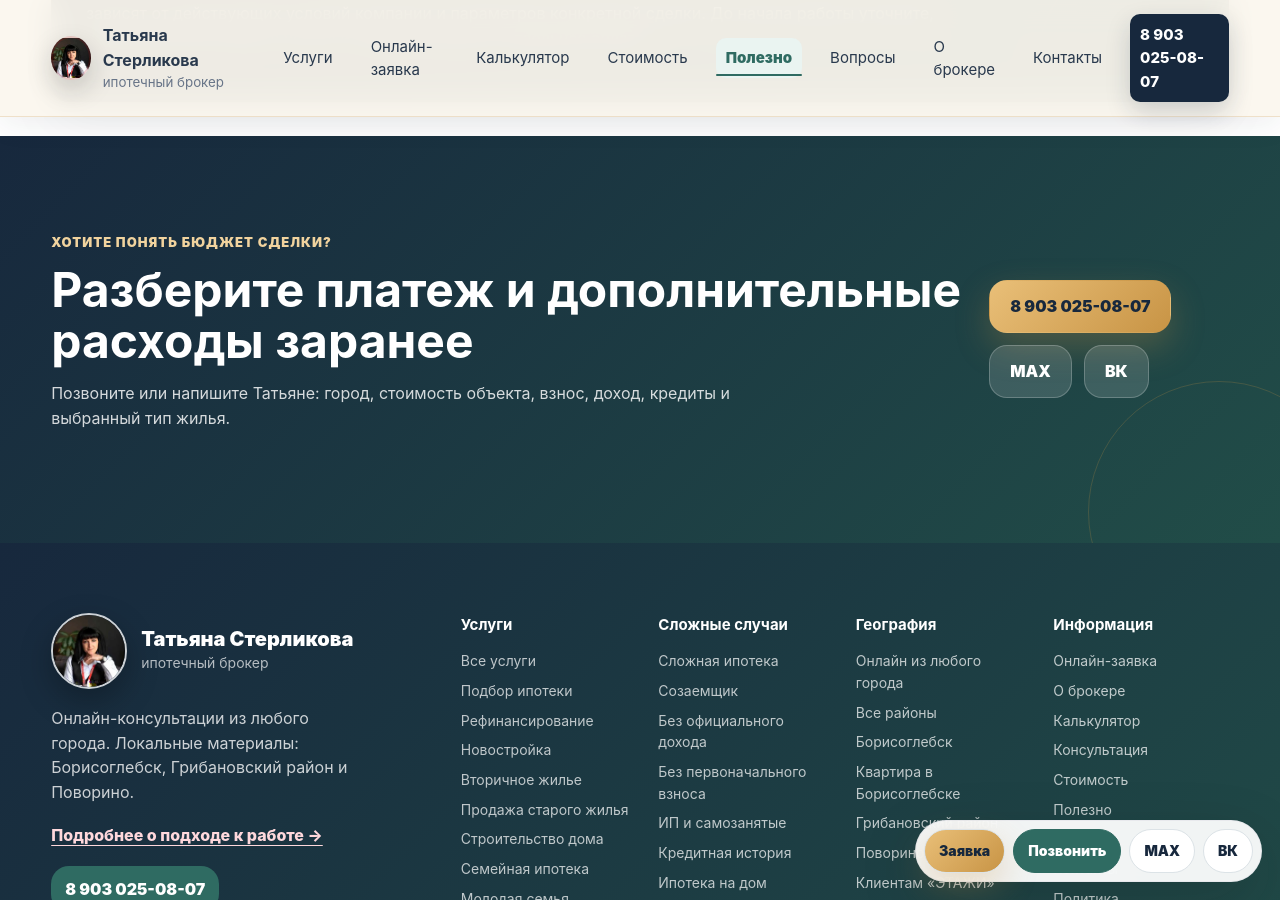
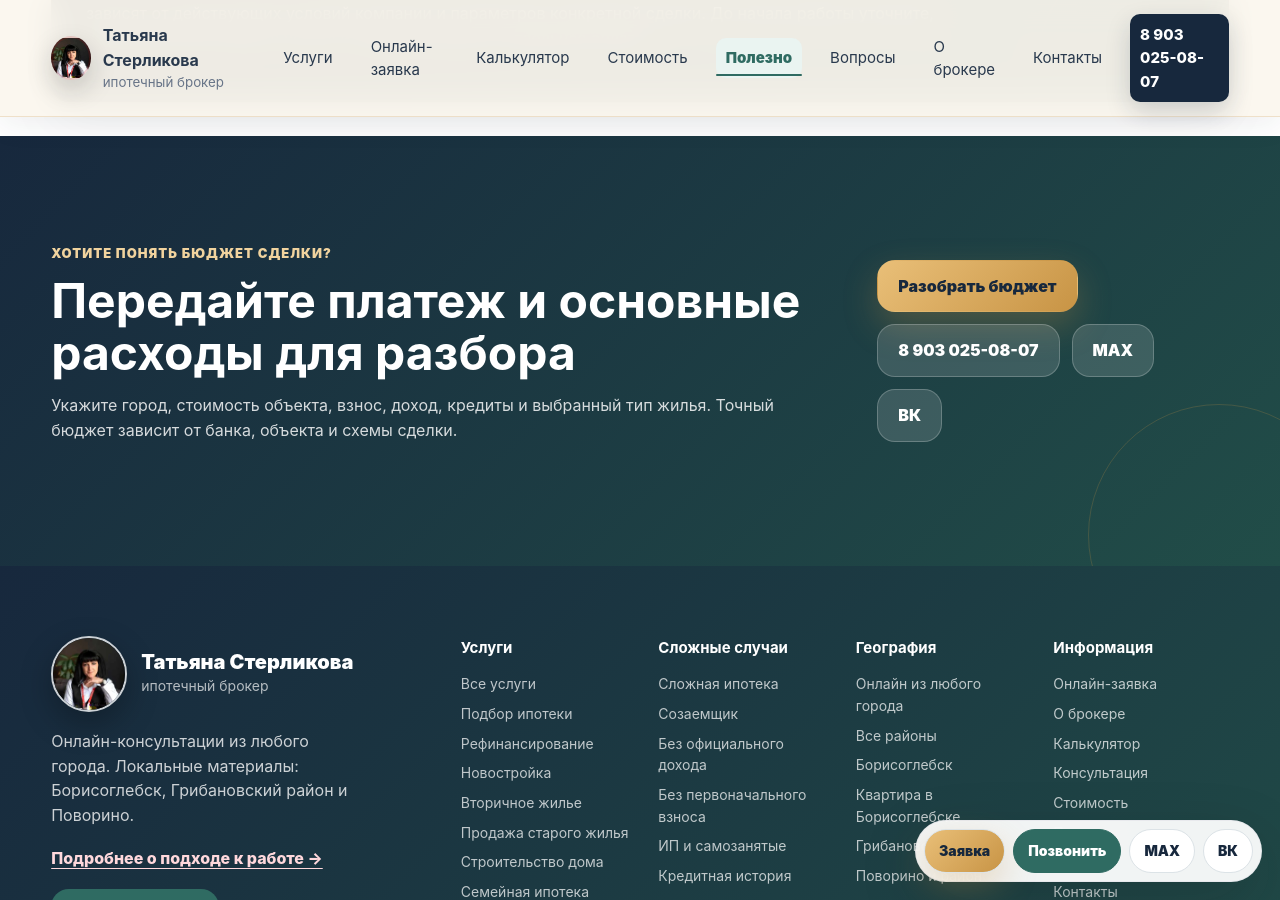
Before and after one commit to deputat36/broker, a Jekyll site: the page built from polezno/rashody-pri-oformlenii-ipoteki.md, in a window 1280 px wide and 900 px high, scrolled down 3461 px. Built offline with Jekyll 4.4.1, drawn with Linux system fonts in a browser that asks for light colours; some of the changed text lies outside the part shown.

Commit message:
Добавить маршрут заявки со страницы расходов по ипотеке (#95)
Связать бюджет сделки с онлайн-заявкой и тематическими материалами по взносу, авансу и резерву без универсальных сумм расходов.

```diff
--- a/polezno/rashody-pri-oformlenii-ipoteki.md
+++ b/polezno/rashody-pri-oformlenii-ipoteki.md
@@ -14,7 +14,8 @@
   <p class="lead">Ежемесячный платеж — не единственная сумма, которую нужно планировать. До сделки важно заранее посчитать первоначальный взнос, оценку, страхование, оформление документов, аванс и финансовый резерв после покупки.</p>
   <div class="hero-actions">
     <a class="btn btn-primary" href="{{ '/kalkulyator-ipoteki/' | relative_url }}">Посчитать платеж</a>
-    <a class="btn btn-secondary" href="tel:+79030250807">Позвонить Татьяне</a>
+    <a class="btn btn-secondary" href="{{ '/online-zayavka/' | relative_url }}?source={{ page.url | url_encode }}&amp;scenario={{ 'Первичная консультация и подбор ипотеки' | url_encode }}&amp;placement=mortgage_costs_hero">Передать бюджет онлайн</a>
+    <a class="btn btn-light" href="tel:+79030250807">Позвонить Татьяне</a>
   </div>
 </section>
 
@@ -25,14 +26,14 @@
     <p>Точный список зависит от банка, объекта, программы и схемы сделки. Ниже — расходы, которые стоит проверить до подачи заявки и передачи аванса.</p>
   </div>
   <div class="grid cards-4">
-    <article class="card"><h3>Первоначальный взнос</h3><p>Собственные средства, материнский капитал или другая понятная схема внесения денег.</p></article>
+    <article class="card"><h3><a href="{{ '/polezno/pervonachalnyy-vznos-po-ipoteke/' | relative_url }}">Первоначальный взнос</a></h3><p>Собственные средства, материнский капитал или другая понятная схема внесения денег.</p></article>
     <article class="card"><h3><a href="{{ '/polezno/ocenka-nedvizhimosti-dlya-ipoteki/' | relative_url }}">Оценка объекта</a></h3><p>Банку может потребоваться отчет об оценке квартиры, дома или другого объекта.</p></article>
     <article class="card"><h3><a href="{{ '/polezno/strahovanie-pri-ipoteke/' | relative_url }}">Страхование</a></h3><p>Условия зависят от банка, программы, объекта и выбранного набора страховой защиты.</p></article>
     <article class="card"><h3>Регистрация и документы</h3><p>Госпошлины, справки, нотариальные действия или дополнительные документы по ситуации.</p></article>
     <article class="card"><h3>Услуги специалистов</h3><p>Юрист, оценщик, технический специалист или кадастровый инженер могут понадобиться при сложном объекте.</p></article>
-    <article class="card"><h3>Аванс или задаток</h3><p>Перед передачей денег важно понимать, что будет при отказе банка или проблеме с объектом.</p></article>
+    <article class="card"><h3><a href="{{ '/polezno/avans-zadatok-i-ipoteka/' | relative_url }}">Аванс или задаток</a></h3><p>Перед передачей денег важно понимать, что будет при отказе банка или проблеме с объектом.</p></article>
     <article class="card"><h3>Переезд и ремонт</h3><p>После сделки часто появляются расходы, которые не видны в ипотечном расчете.</p></article>
-    <article class="card"><h3>Финансовый резерв</h3><p>Лучше не отдавать весь запас в сделку, если после покупки не остается денег на жизнь.</p></article>
+    <article class="card"><h3><a href="{{ '/polezno/kak-ponyat-komfortnyy-platezh-po-ipoteke/' | relative_url }}">Финансовый резерв</a></h3><p>Лучше не отдавать весь запас в сделку, если после покупки не остается денег на жизнь.</p></article>
   </div>
 </section>
 
@@ -54,8 +55,9 @@
   <aside class="sidebar">
     <div class="seo-panel">
       <h3>Быстрый расчет</h3>
-      <p>Калькулятор поможет прикинуть платеж, но дополнительные расходы лучше обсуждать по конкретной сделке.</p>
+      <p>Сначала посчитайте платеж, затем передайте город, стоимость объекта, взнос, доход и кредиты. Точные дополнительные расходы зависят от конкретной сделки.</p>
       <a class="btn btn-primary" href="{{ '/kalkulyator-ipoteki/' | relative_url }}">Ипотечный калькулятор</a>
+      <a class="btn btn-secondary" href="{{ '/online-zayavka/' | relative_url }}?source={{ page.url | url_encode }}&amp;scenario={{ 'Первичная консультация и подбор ипотеки' | url_encode }}&amp;placement=mortgage_costs_sidebar">Передать бюджет</a>
     </div>
     <div class="seo-panel">
       <h3>Связанные материалы</h3>
@@ -87,11 +89,12 @@
 <section class="section cta-section">
   <div>
     <p class="eyebrow">Хотите понять бюджет сделки?</p>
-    <h2>Разберите платеж и дополнительные расходы заранее</h2>
-    <p>Позвоните или напишите Татьяне: город, стоимость объекта, взнос, доход, кредиты и выбранный тип жилья.</p>
+    <h2>Передайте платеж и основные расходы для разбора</h2>
+    <p>Укажите город, стоимость объекта, взнос, доход, кредиты и выбранный тип жилья. Точный бюджет зависит от банка, объекта и схемы сделки.</p>
   </div>
   <div class="cta-actions">
-    <a class="btn btn-primary" href="tel:+79030250807">8 903 025-08-07</a>
+    <a class="btn btn-primary" href="{{ '/online-zayavka/' | relative_url }}?source={{ page.url | url_encode }}&amp;scenario={{ 'Первичная консультация и подбор ипотеки' | url_encode }}&amp;placement=mortgage_costs_footer">Разобрать бюджет</a>
+    <a class="btn btn-secondary" href="tel:+79030250807">8 903 025-08-07</a>
     <button class="btn btn-secondary" type="button" data-copy-phone>MAX</button>
     <a class="btn btn-secondary" href="https://vk.com/tatyanasterlikova" rel="noopener">ВК</a>
   </div>
```
